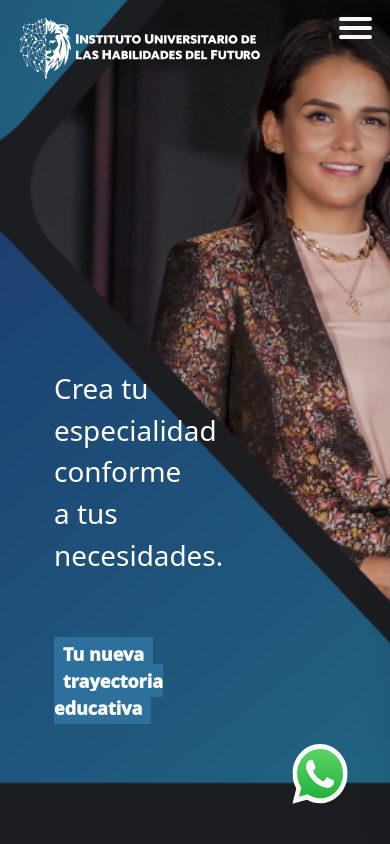
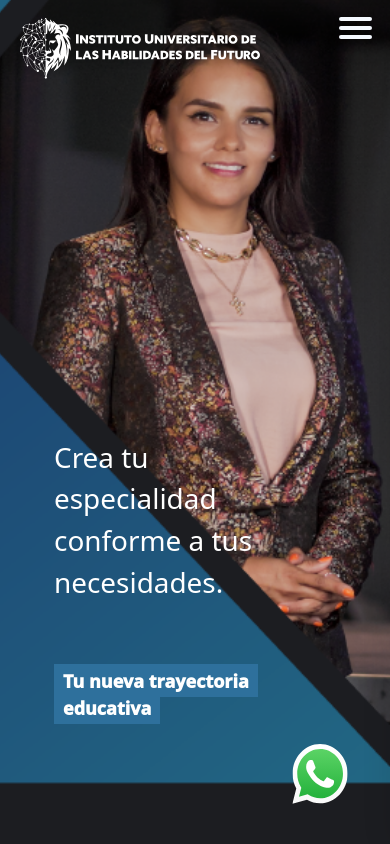
Before and after one commit to interactivms/IUHF, a Next.js app: page /trayectoria in a window 390 px wide. Shown: the top 844 px of the page. Built offline with nearby package versions, Linux system fonts and the light colour scheme.

Commit message:
Corrected trajectory header

```diff
--- a/pages/trayectoria.js
+++ b/pages/trayectoria.js
@@ -9,11 +9,12 @@ function trayectoria() {
       <Header />
       <div className="vh-100 relative trajectory-header">
       <div className="absolute trajectory-text p-5">
-          <h2 className='fontsize-2 white line-inherit'>Crea tu especialidad <br /> conforme a tus<br />necesidades.</h2>
+          <h2 className='fontsize-2 white line-inherit no-mobile'>Crea tu especialidad <br /> conforme a tus<br />necesidades.</h2>
+          <h2 className='fontsize-2 white line-inherit mobile'>Crea tu <br /> especialidad conforme a tus<br />necesidades.</h2>
           <br />
 
           <br />
-          <h2 className='fontsize-3 white line-inherit'><span className="header-text-background fw-1000 p-1 px-2">Tu nueva</span><br /><span className="header-text-background fw-1000 p-1 px-2">trayectoria educativa</span></h2>
+          <h2 className='fontsize-3 white line-inherit'><span className="header-text-background fw-1000 p-1 px-2">Tu nueva trayectoria</span><br /><span className="header-text-background fw-1000 p-1 px-2">educativa</span></h2>
         </div>
       </div>
       <div className="background-darkGray lion-BG py-2">
--- a/styles/globals.scss
+++ b/styles/globals.scss
@@ -86,6 +86,21 @@ p {
   }
 }
 @media (max-width: 900px) {
+
+  .trajectory-text {
+    bottom: 0;
+    left: 0;
+    width: 90% !important;
+    height: fit-content;
+  }
+
+  .trajectory-header {
+    background-image: url('/img/header_trayectoria.png');
+    background-position: 60% 50% !important;
+    background-repeat: no-repeat;
+    background-size: cover;
+  }
+
 
   .fontsize-4 {
     font-size: 1.5rem;
```
